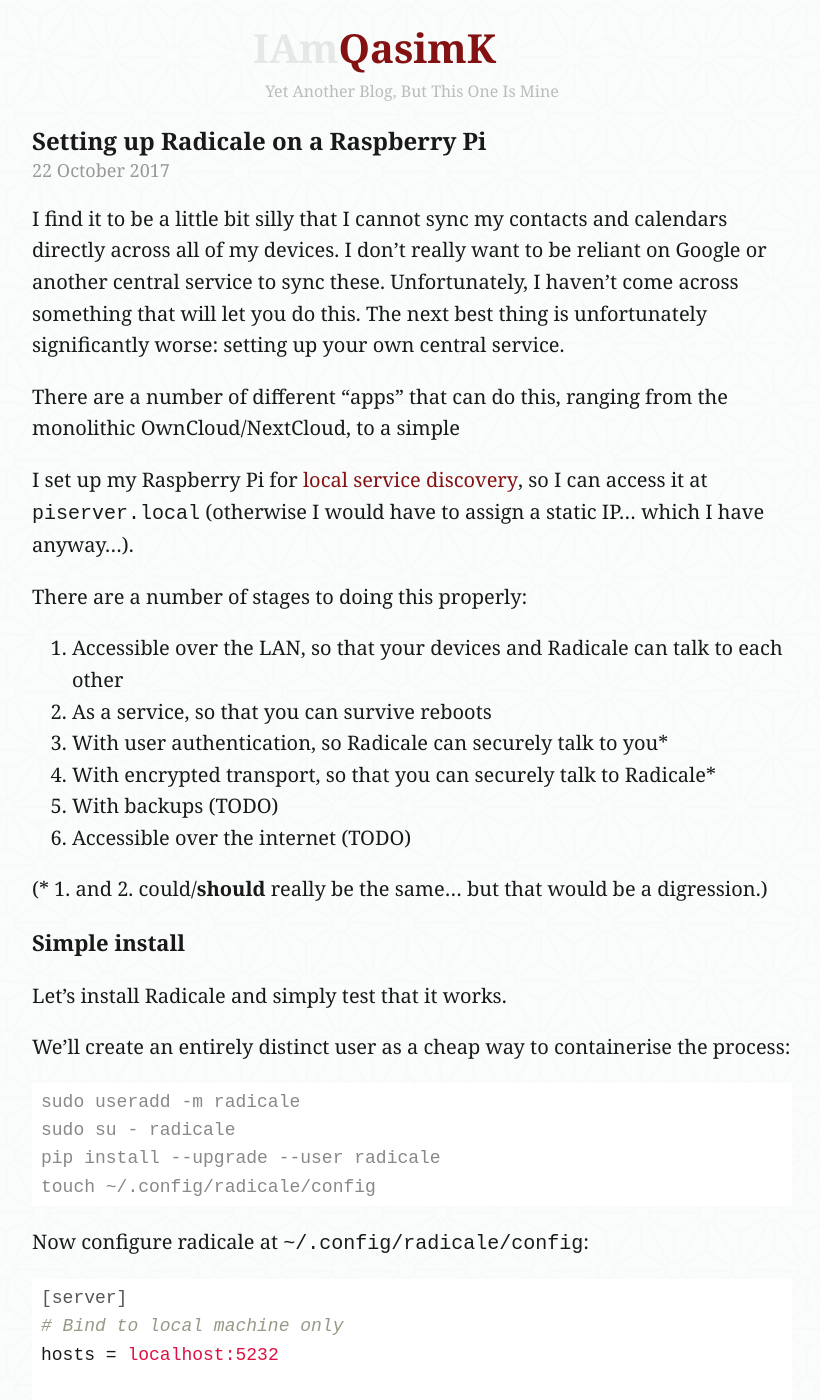
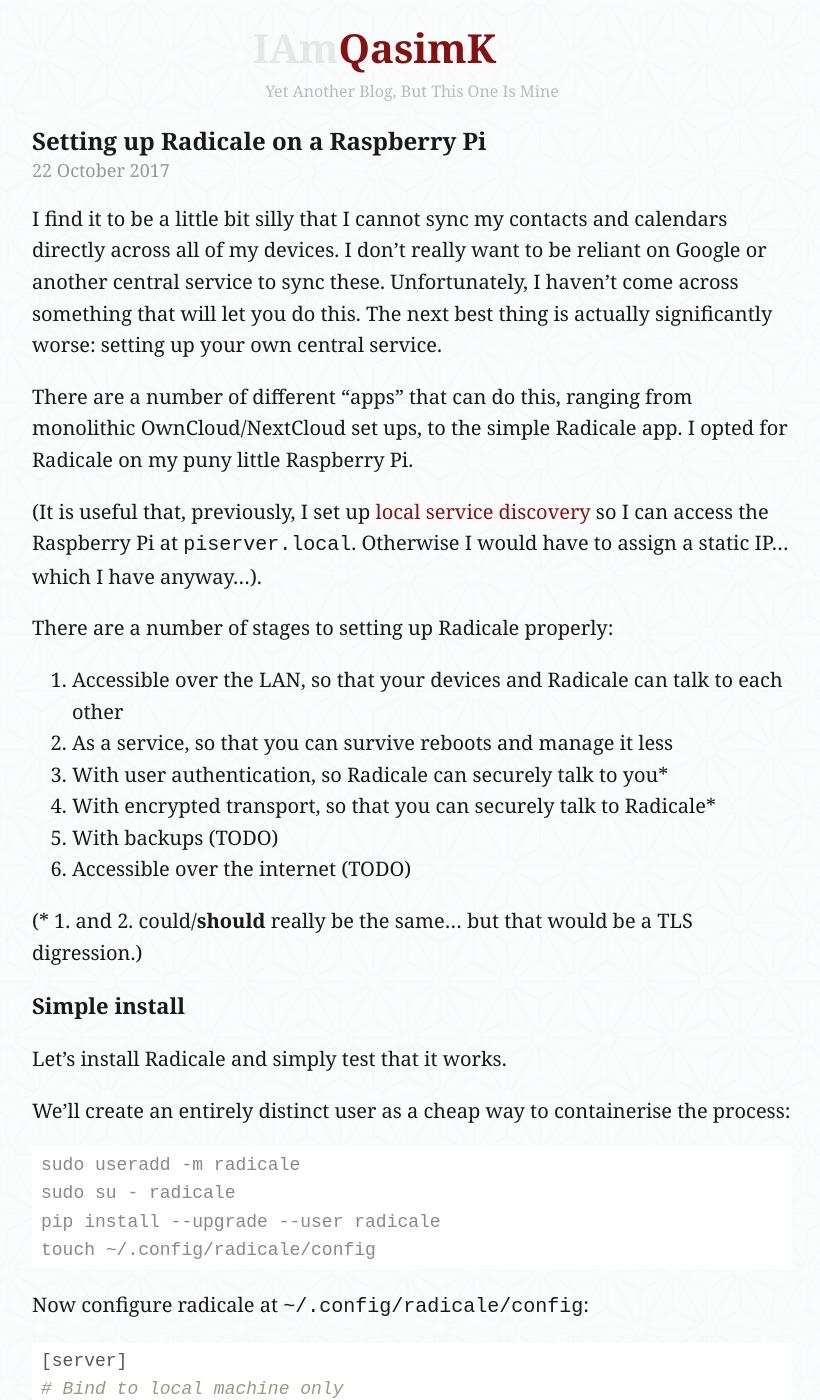
Before and after one commit to QasimK/qasimk.github.io, a Jekyll site: the page built from _posts/2017-10-22-radicale-server.md, in a window 1280 px wide and 1400 px high. Shown: the whole window, without its empty margins (228-1048 px from the left). Built offline with Jekyll 4.4.1, drawn with Linux system fonts in a browser that asks for light colours.

Commit message:
Update 2017-10-22-radicale-server.md

```diff
--- a/_posts/2017-10-22-radicale-server.md
+++ b/_posts/2017-10-22-radicale-server.md
@@ -4,22 +4,22 @@
 tags:   linux guides arch raspberry-pi radicale
 ---
 
-I find it to be a little bit silly that I cannot sync my contacts and calendars directly across all of my devices. I don't really want to be reliant on Google or another central service to sync these. Unfortunately, I haven't come across something that will let you do this. The next best thing is unfortunately significantly worse: setting up your own central service.
+I find it to be a little bit silly that I cannot sync my contacts and calendars directly across all of my devices. I don't really want to be reliant on Google or another central service to sync these. Unfortunately, I haven't come across something that will let you do this. The next best thing is actually significantly worse: setting up your own central service.
 
-There are a number of different "apps" that can do this, ranging from the monolithic OwnCloud/NextCloud, to a simple
+There are a number of different "apps" that can do this, ranging from monolithic OwnCloud/NextCloud set ups, to the simple Radicale app. I opted for Radicale on my puny little Raspberry Pi.
 
-I set up my Raspberry Pi for [local service discovery][local-service-discovery], so I can access it at `piserver.local` (otherwise I would have to assign a static IP... which I have anyway...).
+(It is useful that, previously, I set up [local service discovery][local-service-discovery] so I can access the Raspberry Pi at `piserver.local`. Otherwise I would have to assign a static IP... which I have anyway...).
 
-There are a number of stages to doing this properly:
+There are a number of stages to setting up Radicale properly:
 
 1. Accessible over the LAN, so that your devices and Radicale can talk to each other
-2. As a service, so that you can survive reboots
+2. As a service, so that you can survive reboots and manage it less
 3. With user authentication, so Radicale can securely talk to you*
 4. With encrypted transport, so that you can securely talk to Radicale*
 5. With backups (TODO)
 6. Accessible over the internet (TODO)
 
-(* 1. and 2. could/**should** really be the same... but that would be a digression.)
+(* 1. and 2. could/**should** really be the same... but that would be a TLS digression.)
 
 ## Simple install
 
@@ -216,7 +216,7 @@
 
 Now Radicale should still be accessible at `http://piserver.local`.
 
-### Set up SSL
+### Set up TLS
 
 Create a self-signed SSL certificate:
 
```
